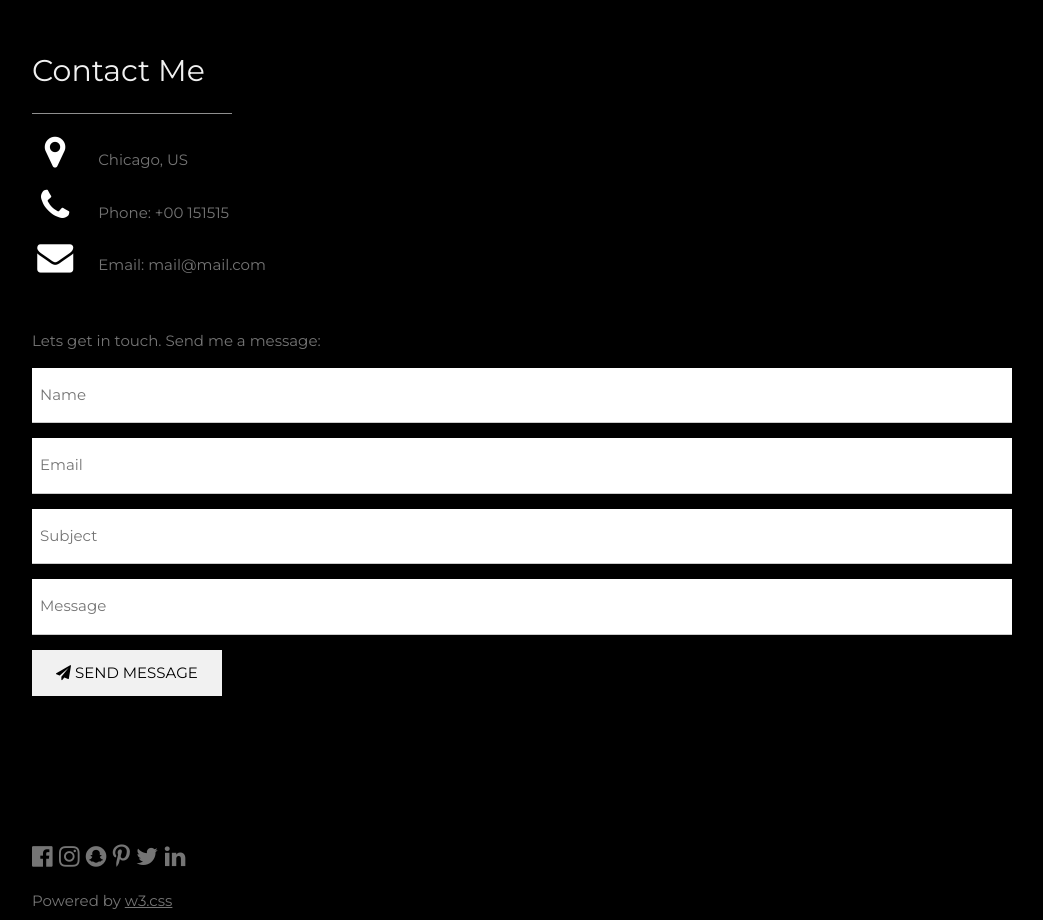
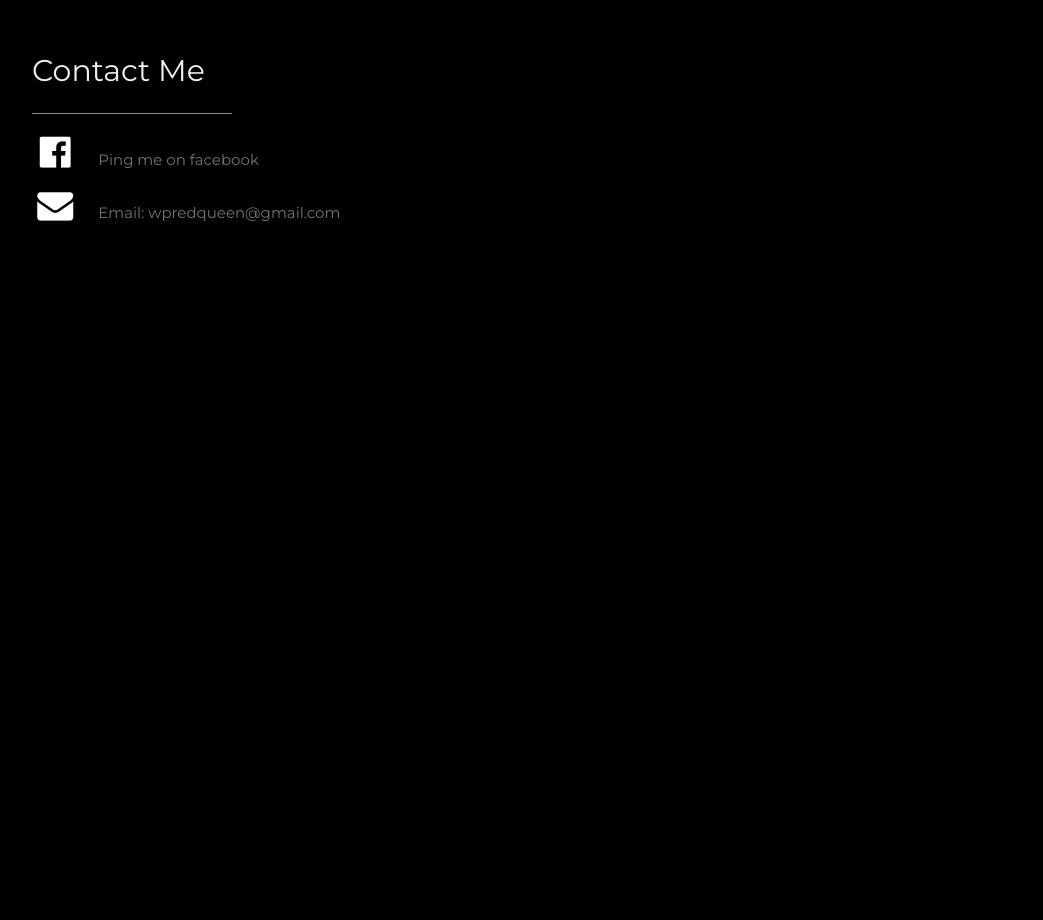
Before and after one commit to LRagji/LRagji.github.io, a plain HTML site: page index.html in a window 1280 px wide. Shown: the part 1880-2800 px from the top of the page, without its empty margins (178-1221 px from the left). After the commit the page ends 2184 px from the top, so only its background shows below. Drawn offline with nearby package versions, Linux system fonts and the light colour scheme.

Commit message:
Added material icons  for menu, Removed footer Contact me section

```diff
--- a/index.html
+++ b/index.html
@@ -6,6 +6,7 @@
 <meta name="viewport" content="width=device-width, initial-scale=1">
 <link rel="stylesheet" href="https://www.w3schools.com/w3css/4/w3.css">
 <link rel="stylesheet" href="https://fonts.googleapis.com/css?family=Montserrat">
+<link rel="stylesheet" href="https://fonts.googleapis.com/icon?family=Material+Icons">
 <link rel="stylesheet" href="https://cdnjs.cloudflare.com/ajax/libs/font-awesome/4.7.0/css/font-awesome.min.css">
 <style>
   html {background-color: black}
@@ -33,15 +34,15 @@ b{
       <p>HOME</p>
     </a> -->
     <a href="#about" class="w3-bar-item w3-button w3-padding-large">
-      <i class="fa fa-user w3-xxlarge"></i>
+      <i class="material-icons w3-xxlarge">person</i>
       <p>ABOUT</p>
     </a>
     <a href="#projects" class="w3-bar-item w3-button w3-padding-large">
-      <i class="fa fa-eye w3-xxlarge"></i>
+        <i class="material-icons w3-xxlarge">work</i>
       <p>PROJECTS</p>
     </a>
     <a href="#contact" class="w3-bar-item w3-button w3-padding-large">
-      <i class="fa fa-envelope w3-xxlarge"></i>
+        <i class="material-icons w3-xxlarge">email</i>
       <p>CONTACT</p>
     </a>
   </nav>
@@ -127,39 +128,12 @@ b{
       <hr style="width:200px" class="w3-opacity">
 
       <div class="w3-section">
-        <p><i class="fa fa-map-marker fa-fw w3-text-white w3-xxlarge w3-margin-right"></i> Chicago, US</p>
-        <p><i class="fa fa-phone fa-fw w3-text-white w3-xxlarge w3-margin-right"></i> Phone: +00 151515</p>
-        <p><i class="fa fa-envelope fa-fw w3-text-white w3-xxlarge w3-margin-right"> </i> Email: mail@mail.com</p>
-      </div><br>
-      <p>Lets get in touch. Send me a message:</p>
-
-      <form action="/action_page.php" target="_blank">
-        <p><input class="w3-input w3-padding-16" type="text" placeholder="Name" required name="Name"></p>
-        <p><input class="w3-input w3-padding-16" type="text" placeholder="Email" required name="Email"></p>
-        <p><input class="w3-input w3-padding-16" type="text" placeholder="Subject" required name="Subject"></p>
-        <p><input class="w3-input w3-padding-16" type="text" placeholder="Message" required name="Message"></p>
-        <p>
-          <button class="w3-button w3-light-grey w3-padding-large" type="submit">
-            <i class="fa fa-paper-plane"></i> SEND MESSAGE
-          </button>
-        </p>
-      </form>
+        <p><i class="fa fa-facebook-official fa-fw w3-text-white w3-xxlarge w3-margin-right"></i> Ping me on facebook</p>
+        <p><i class="fa fa-envelope fa-fw w3-text-white w3-xxlarge w3-margin-right"> </i> Email: wpredqueen@gmail.com</p>
+      </div>
       <!-- End Contact Section -->
     </div>
-
-    <!-- Footer -->
-    <footer class="w3-content w3-padding-64 w3-text-grey w3-xlarge">
-      <i class="fa fa-facebook-official w3-hover-opacity"></i>
-      <i class="fa fa-instagram w3-hover-opacity"></i>
-      <i class="fa fa-snapchat w3-hover-opacity"></i>
-      <i class="fa fa-pinterest-p w3-hover-opacity"></i>
-      <i class="fa fa-twitter w3-hover-opacity"></i>
-      <i class="fa fa-linkedin w3-hover-opacity"></i>
-      <p class="w3-medium">Powered by <a href="https://www.w3schools.com/w3css/default.asp" target="_blank" class="w3-hover-text-green">w3.css</a></p>
-      <!-- End footer -->
-    </footer>
-
-    <!-- END PAGE CONTENT -->
+      <!-- END PAGE CONTENT -->
   </div>
 
 </body>
```
